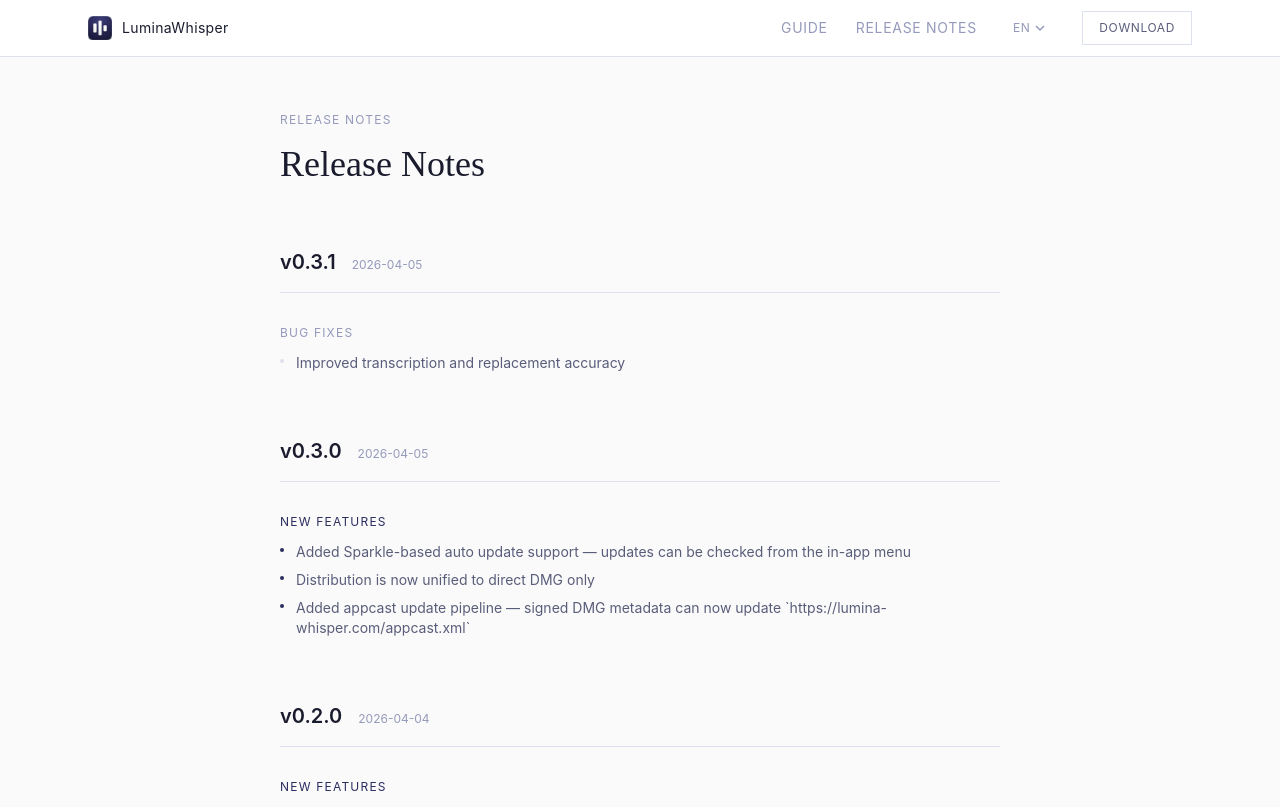
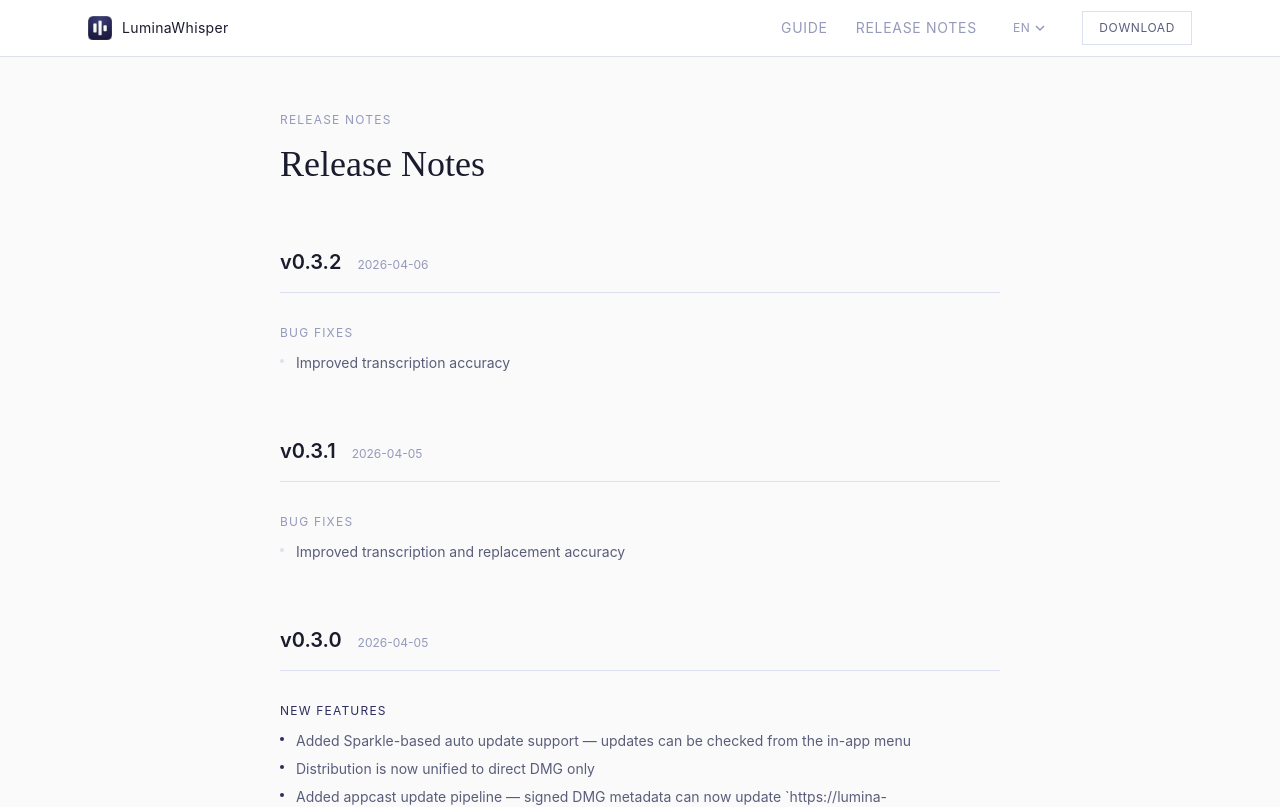
Before and after one commit to k1e1n04/lumina-whisper-site, a React (Vite) app: page /en/release in a window 1280 px wide. Shown: the top 807 px of the page. Built offline with nearby package versions, Linux system fonts and the light colour scheme; a web font is replaced by a local one.

Commit message:
chore(release): publish 0.3.2

```diff
--- a/scripts/seo-data.mjs
+++ b/scripts/seo-data.mjs
@@ -360,7 +360,7 @@ export function buildLandingJsonLd(language = DEFAULT_LANGUAGE) {
     url: getCanonicalUrl(language, 'landing'),
     downloadUrl:
       'https://github.com/k1e1n04/lumina-whisper-site/releases/latest/download/LuminaWhisper.dmg',
-    softwareVersion: '0.3.1',
+    softwareVersion: '0.3.2',
     author: {
       '@type': 'Person',
       name: 'KenIshii',
--- a/src/i18n/de.json
+++ b/src/i18n/de.json
@@ -173,6 +173,12 @@
     "subtitle": "Release Notes",
     "newFeatures": "Neue Funktionen",
     "bugFixes": "Fehlerbehebungen",
+    "v032": {
+      "features": {},
+      "fixes": {
+        "accuracyImprovements": "Verbesserte Transkriptionsgenauigkeit"
+      }
+    },
     "v031": {
       "features": {},
       "fixes": {
--- a/src/i18n/en.json
+++ b/src/i18n/en.json
@@ -173,6 +173,12 @@
     "subtitle": "Release Notes",
     "newFeatures": "New Features",
     "bugFixes": "Bug Fixes",
+    "v032": {
+      "features": {},
+      "fixes": {
+        "accuracyImprovements": "Improved transcription accuracy"
+      }
+    },
     "v031": {
       "features": {},
       "fixes": {
--- a/src/i18n/fr.json
+++ b/src/i18n/fr.json
@@ -174,6 +174,12 @@
     "subtitle": "Release Notes",
     "newFeatures": "Nouvelles fonctionnalités",
     "bugFixes": "Corrections de bugs",
+    "v032": {
+      "features": {},
+      "fixes": {
+        "accuracyImprovements": "Amelioration de la precision de transcription"
+      }
+    },
     "v031": {
       "features": {},
       "fixes": {
--- a/src/i18n/ja.json
+++ b/src/i18n/ja.json
@@ -173,6 +173,12 @@
     "subtitle": "Release Notes",
     "newFeatures": "新機能",
     "bugFixes": "バグ修正",
+    "v032": {
+      "features": {},
+      "fixes": {
+        "accuracyImprovements": "文字起こし精度を向上"
+      }
+    },
     "v031": {
       "features": {},
       "fixes": {
--- a/src/i18n/ko.json
+++ b/src/i18n/ko.json
@@ -174,6 +174,12 @@
     "subtitle": "Release Notes",
     "newFeatures": "새로운 기능",
     "bugFixes": "버그 수정",
+    "v032": {
+      "features": {},
+      "fixes": {
+        "accuracyImprovements": "전사 정확도 향상"
+      }
+    },
     "v031": {
       "features": {},
       "fixes": {
--- a/src/i18n/zh.json
+++ b/src/i18n/zh.json
@@ -174,6 +174,12 @@
     "subtitle": "Release Notes",
     "newFeatures": "新功能",
     "bugFixes": "错误修复",
+    "v032": {
+      "features": {},
+      "fixes": {
+        "accuracyImprovements": "提升了转写精度"
+      }
+    },
     "v031": {
       "features": {},
       "fixes": {
--- a/src/pages/ReleasePage.tsx
+++ b/src/pages/ReleasePage.tsx
@@ -4,6 +4,13 @@ import Footer from '../components/Footer'
 import PageSeo from '../components/PageSeo'
 
 const RELEASES = [
+  {
+    version: '0.3.2',
+    date: '2026-04-06',
+    key: 'v032',
+    features: [] as string[],
+    fixes: ['accuracyImprovements'],
+  },
   {
     version: '0.3.1',
     date: '2026-04-05',
```
Also changed, not shown: 1 other file (tests, documents, lock files or other folders).
